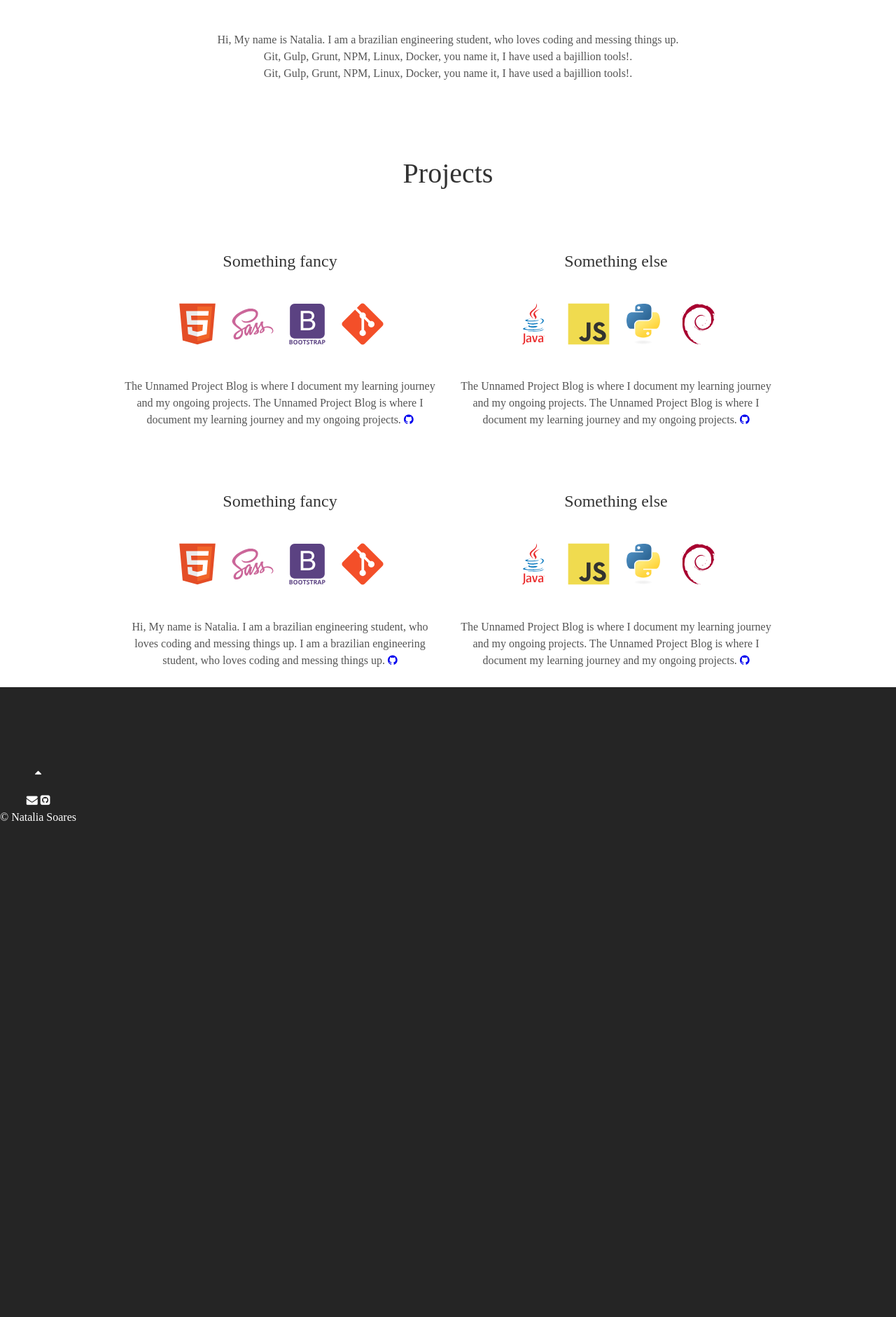
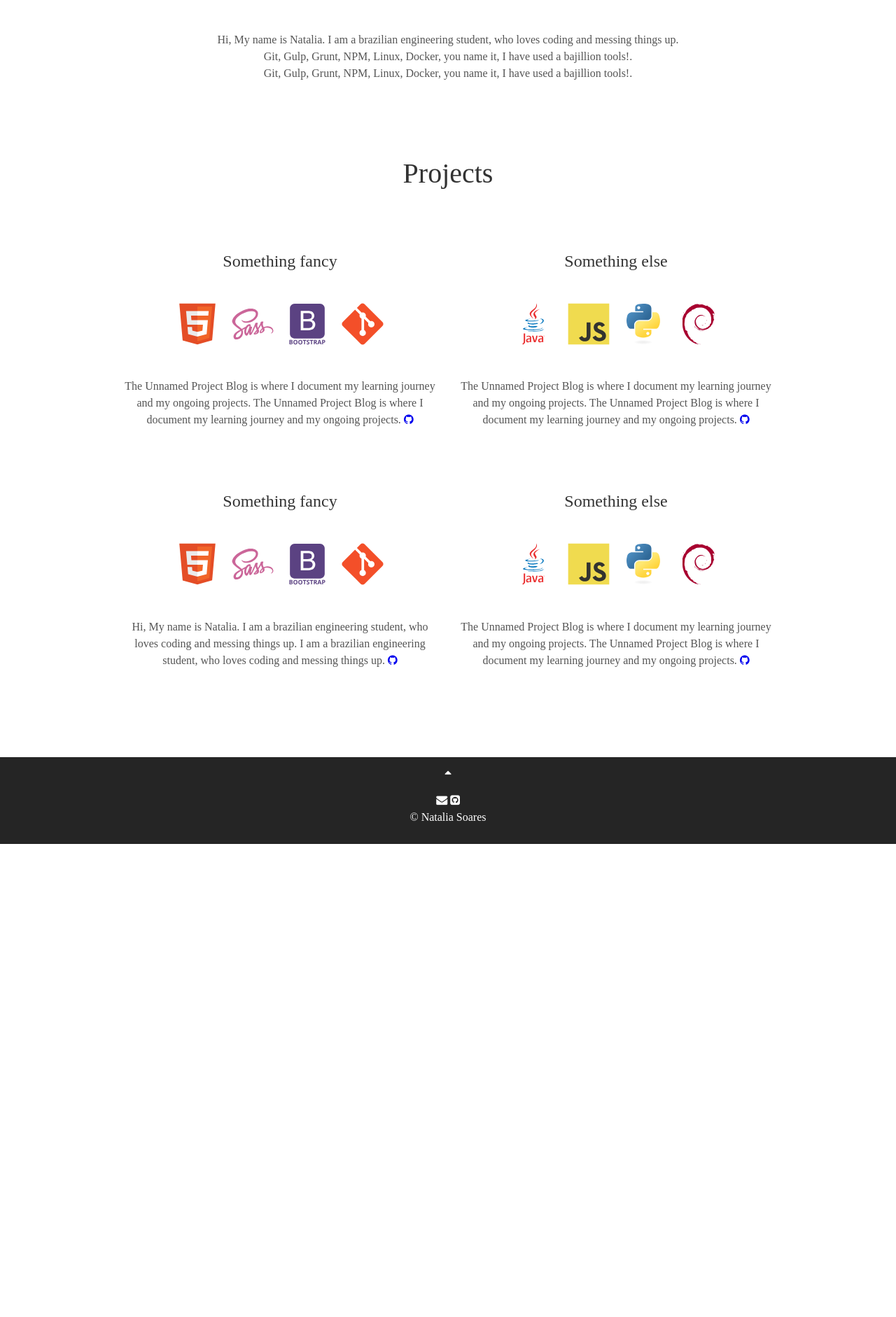
Before and after one commit to srnatalia/srnatalia.github.io, a Jekyll site: the page built from index.html, in a window 1280 px wide. Shown: the part 1227-3109 px from the top of the page at 70% size. Built offline with Jekyll 4.4.1, drawn with Linux system fonts in a browser that asks for light colours; some web fonts are replaced; after the commit the page ends 2433 px from its top, so only the background shows below that.

Commit message:
Update footer.html

```diff
--- a/_includes/footer.html
+++ b/_includes/footer.html
@@ -1,4 +1,4 @@
-<div id="particles-js">
+
     <footer class="footer">
          <a class="up" href="#index" data-scroll><i class="icon fa fa-caret-up" aria-hidden="true"></i></a>
         <p>
@@ -11,7 +11,7 @@
     <!-- <p>&copy; {{ site.username }}</p> <a href="https://github.com/natalianrs">
     <p>  Built with Jekyll and <span class="love">❤</span></p>-->
     </footer>
-</div>
+
 <script src="{{ '/assets/js/particles.min.js' | prepend: site.baseurl }}"></script>
 <script src="{{ '/assets/js/sweet-scroll.min.js' | prepend: site.baseurl }}"></script>
 <script src="{{ '/assets/js/main.js' | prepend: site.baseurl }}"></script>
```
